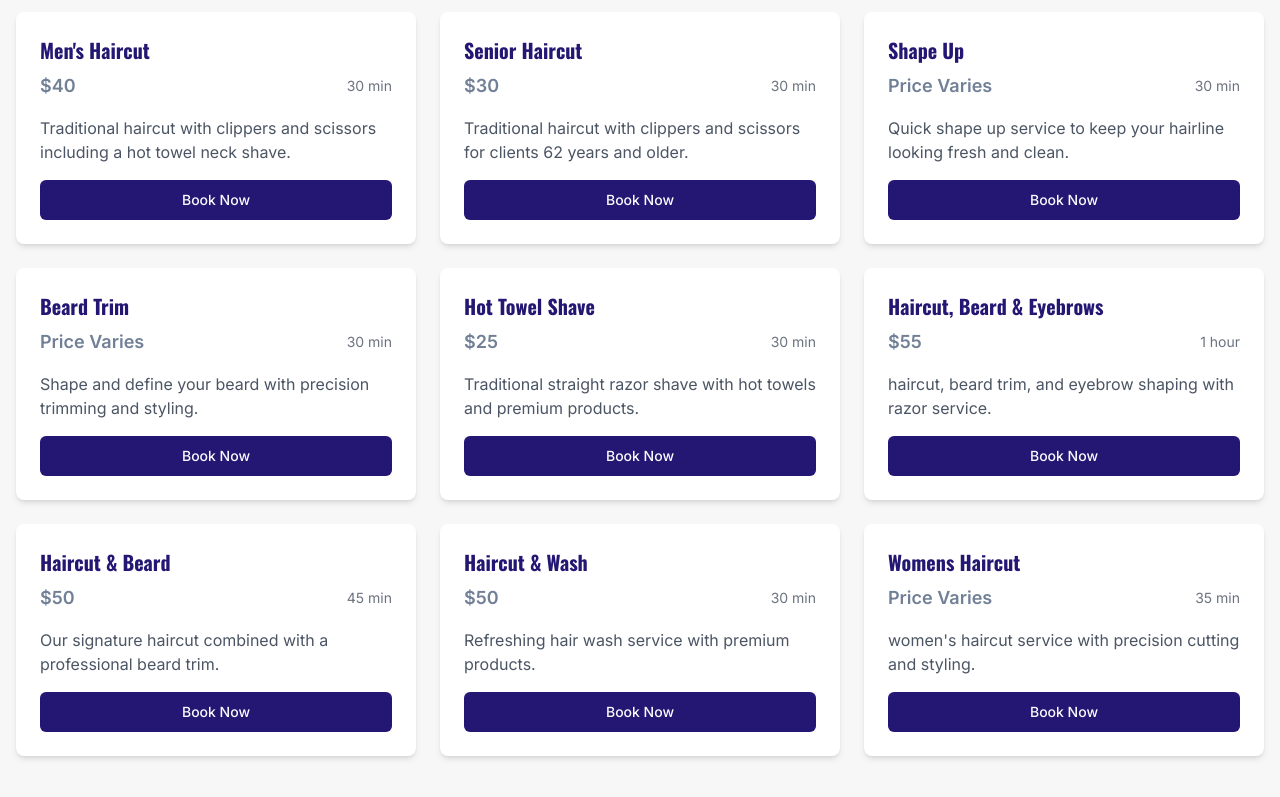
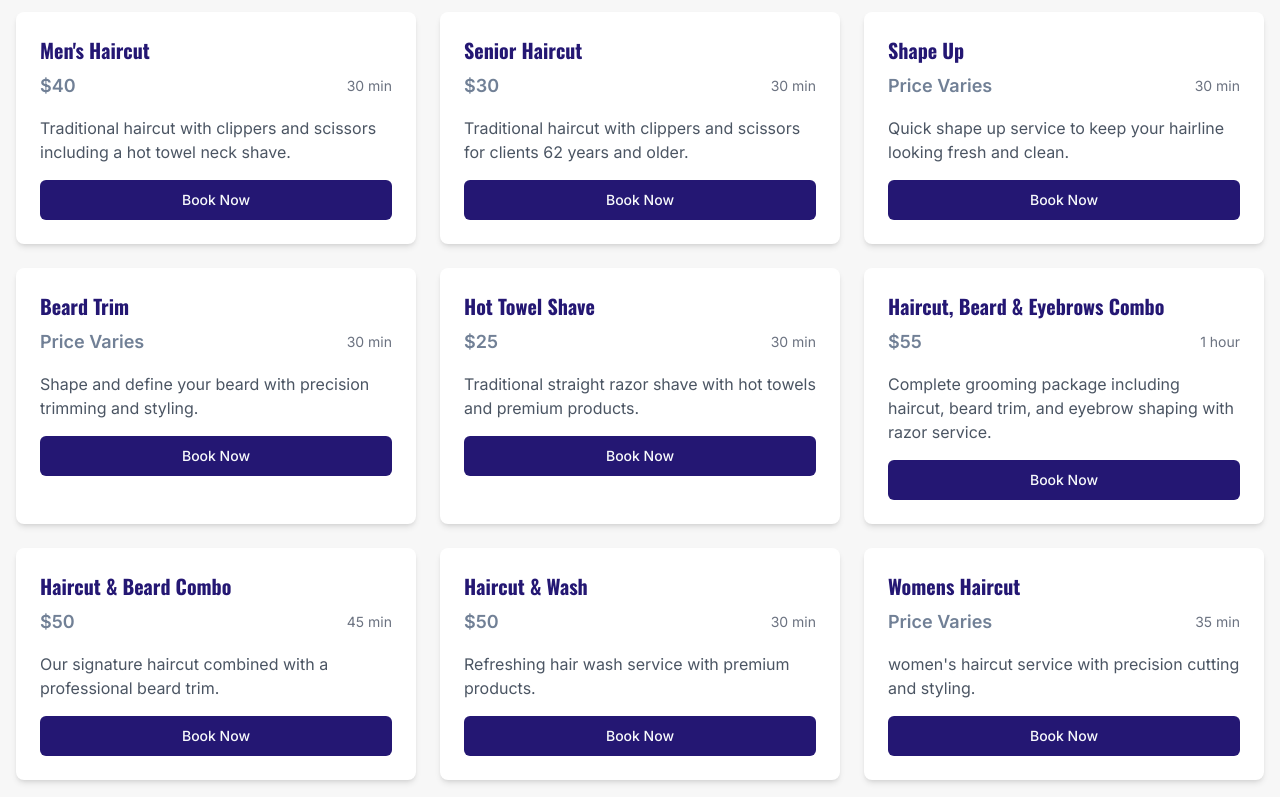
Before and after one commit to peymannaderi10/GarysBarbershopNJ.com, a React (Vite) app: page /services in a window 1280 px wide. Shown: the part 586-1383 px from the top of the page. Built offline with nearby package versions, Linux system fonts and the light colour scheme.

Commit message:
update book refernces

```diff
--- a/src/pages/Services.tsx
+++ b/src/pages/Services.tsx
@@ -11,6 +11,7 @@ interface ServiceItem {
   price: string;
   duration: string;
   category: "haircuts" | "beards" | "specialty";
+  bookingUrl: string;
 }
 
 const allServices: ServiceItem[] = [
@@ -21,7 +22,8 @@ const allServices: ServiceItem[] = [
     description: "Traditional haircut with clippers and scissors including a hot towel neck shave.",
     price: "$40",
     duration: "30 min",
-    category: "haircuts"
+    category: "haircuts",
+    bookingUrl: "https://book.squareup.com/appointments/a1a1vs0akopii2/location/1XT9J9JGTM29G/services/NWNL6XNAZP5QWTTGPA4MWYSB"
   },
   {
     id: 2,
@@ -29,7 +31,8 @@ const allServices: ServiceItem[] = [
     description: "Traditional haircut with clippers and scissors for clients 62 years and older.",
     price: "$30",
     duration: "30 min",
-    category: "haircuts"
+    category: "haircuts",
+    bookingUrl: "https://book.squareup.com/appointments/a1a1vs0akopii2/location/1XT9J9JGTM29G/services/3EMY6RDAX54BC2VWM3EFRTWZ"
   },
   {
     id: 3,
@@ -37,7 +40,8 @@ const allServices: ServiceItem[] = [
     description: "Quick shape up service to keep your hairline looking fresh and clean.",
     price: "Price Varies",
     duration: "30 min",
-    category: "haircuts"
+    category: "haircuts",
+    bookingUrl: "https://book.squareup.com/appointments/a1a1vs0akopii2/location/1XT9J9JGTM29G/services/HK5AIVTW6A745DBGGN7ZMDIL"
   },
   // Beard Services
   {
@@ -46,7 +50,8 @@ const allServices: ServiceItem[] = [
     description: "Shape and define your beard with precision trimming and styling.",
     price: "Price Varies",
     duration: "30 min",
-    category: "beards"
+    category: "beards",
+    bookingUrl: "https://book.squareup.com/appointments/a1a1vs0akopii2/location/1XT9J9JGTM29G/services/ZM7Y66KYBXMJ63UD7RGJ7BWA"
   },
   {
     id: 5,
@@ -54,24 +59,27 @@ const allServices: ServiceItem[] = [
     description: "Traditional straight razor shave with hot towels and premium products.",
     price: "$25",
     duration: "30 min",
-    category: "beards"
+    category: "beards",
+    bookingUrl: "https://book.squareup.com/appointments/a1a1vs0akopii2/location/1XT9J9JGTM29G/services/FQJJIDWSWJY2KI7JDRXBXQTH"
   },
   {
       id: 6,
-    name: "Haircut, Beard & Eyebrows",
-    description: "haircut, beard trim, and eyebrow shaping with razor service.",
+    name: "Haircut, Beard & Eyebrows Combo",
+    description: "Complete grooming package including haircut, beard trim, and eyebrow shaping with razor service.",
     price: "$55",
     duration: "1 hour",
-    category: "beards"
+    category: "beards",
+    bookingUrl: "https://book.squareup.com/appointments/a1a1vs0akopii2/location/1XT9J9JGTM29G/services/7I5AIVBIXYC4ULRIBOGLWXBH"
   },
   // Specialty Services
   {
     id: 7,
-    name: "Haircut & Beard",
+    name: "Haircut & Beard Combo",
     description: "Our signature haircut combined with a professional beard trim.",
     price: "$50",
     duration: "45 min",
-    category: "specialty"
+    category: "specialty",
+    bookingUrl: "https://book.squareup.com/appointments/a1a1vs0akopii2/location/1XT9J9JGTM29G/services/GMUCHER6YAB6TIUOUVUNSA6R"
   },
   {
     id: 8,
@@ -79,7 +87,8 @@ const allServices: ServiceItem[] = [
     description: "Refreshing hair wash service with premium products.",
     price: "$50",
     duration: "30 min",
-    category: "specialty"
+    category: "specialty",
+    bookingUrl: "https://book.squareup.com/appointments/a1a1vs0akopii2/location/1XT9J9JGTM29G/services/RARYTPLZYJWZSC6LFGRORCRV"
   },
   {
     id: 9,
@@ -87,7 +96,8 @@ const allServices: ServiceItem[] = [
     description: "women's haircut service with precision cutting and styling.",
     price: "Price Varies",
     duration: "35 min",
-    category: "specialty"
+    category: "specialty",
+    bookingUrl: "https://book.squareup.com/appointments/a1a1vs0akopii2/location/1XT9J9JGTM29G/services/FUVB2ADNPTHOUIODZ6N7C6YP"
   }
 ];
 
@@ -263,7 +273,7 @@ const Services = () => {
                   <p className="text-gray-600 mb-4">{service.description}</p>
                   <Button
                     className="w-full bg-barber-primary hover:bg-barber-primary/90"
-                    onClick={() => window.open("https://book.squareup.com/appointments/a1a1vs0akopii2/location/1XT9J9JGTM29G/services", "_blank")}
+                    onClick={() => window.open(service.bookingUrl, "_blank")}
                   >
                     Book Now
                   </Button>
```
